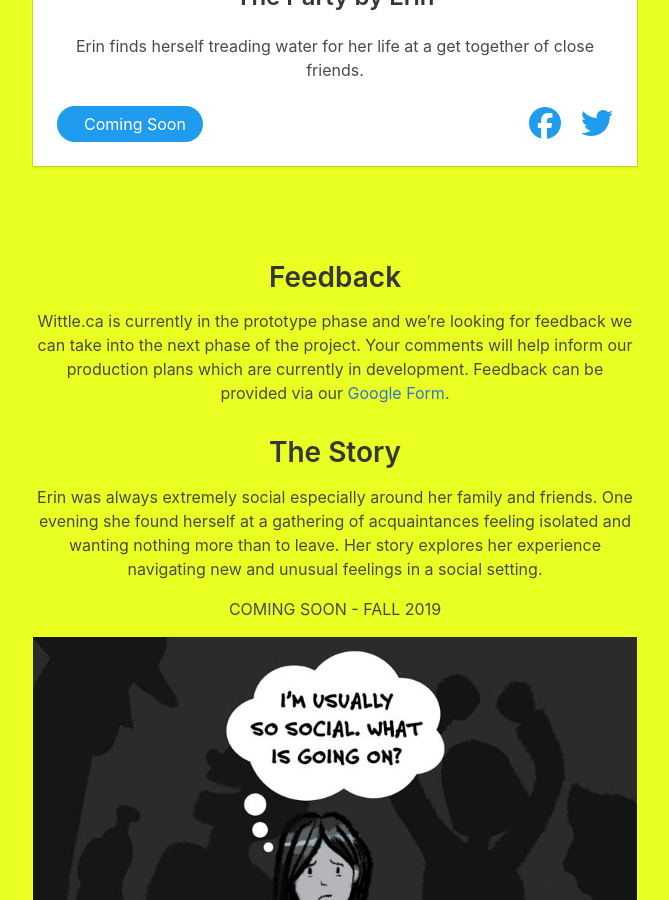
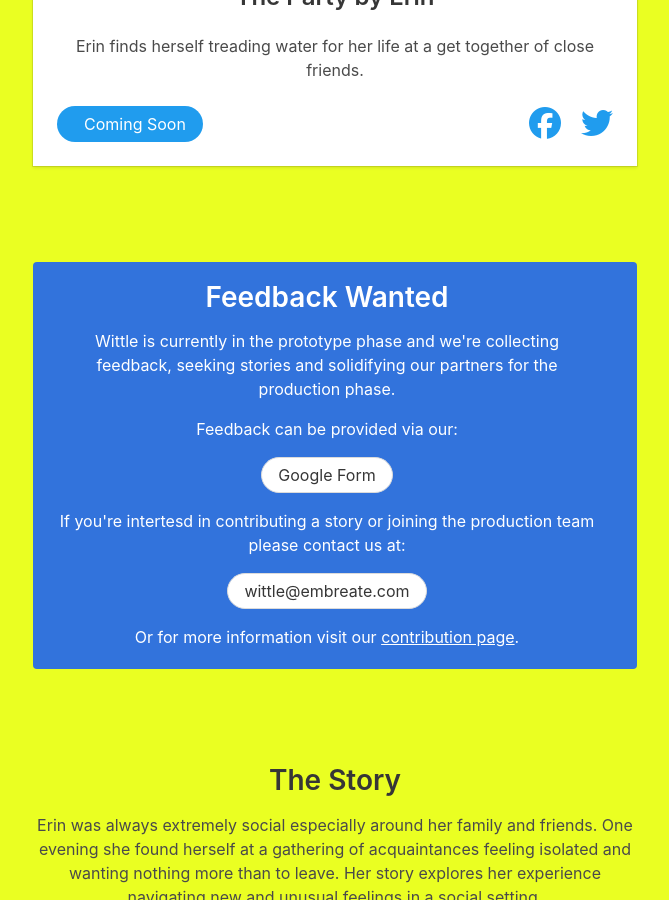
Before and after one commit to embreate/wittle-website, a Jekyll site: the page built from _stories/wittle-the-party-by-Erin.markdown, in a window 1280 px wide and 900 px high, scrolled down 831 px. Shown: the whole window, without its empty margins (305-974 px from the left). Built offline with Jekyll 4.4.1, drawn with Linux system fonts in a browser that asks for light colours; nearby versions of some CDN libraries.

Commit message:
Small updates

```diff
--- /dev/null
+++ b/_includes/feedback-wanted.html
@@ -0,0 +1,15 @@
+
+<div class="notification is-link content has-text-centered">
+  <h2 class="has-text-white">Feedback Wanted</h2>
+  <p>Wittle is currently in the prototype phase and we're collecting feedback, seeking stories and solidifying our partners for the production phase.</P>
+  <p>Feedback can be provided via our:</p>
+  <p>
+    <a class="button is-rounded" href="https://forms.gle/GrhbAUCedm2HG7xJ9">Google Form</a>
+
+  </p>
+  <p>If you're intertesd in contributing a story or joining the production team please contact us at:</p>
+  <p>
+    <a class="button is-rounded" href="mailto:wittle@embreate.com">wittle@embreate.com</a>
+  </p>
+  <p>Or for more information visit our <a href="/contribute.html">contribution page</a>.</p>
+</div>
--- a/_includes/footer.html
+++ b/_includes/footer.html
@@ -1,4 +1,39 @@
 <!-- Footer -->
+<section class="section content has-text-centered">
+  <h2 class="is-size-2 has-text-weight-bold has-text-black">
+    Our Partners
+  </h2>
+  <br>
+  <div class="columns is-centered is-multiline is-mobile">
+    <div class="column is-half-mobile">
+      <a href="https://www.embreate.com/" target="_blank">
+        <img src="/uploads/partners/Embreate-Logo.svg">
+      </a>
+    </div>
+    <div class="column is-half-mobile">
+      <a href="https://www.plaifactory.com/" target="_blank">
+        <img src="/uploads/partners/Plai-Factory-Logo-Tall.svg">
+      </a>
+    </div>
+    <div class="column is-half-mobile">
+      <a href="https://telusfund.ca/" target="_blank">
+        <img src="/uploads/partners/Telus-Fund-logo.svg">
+      </a>
+    </div>
+    <div class="column is-half-mobile">
+      <a href="http://www.camh.ca/" target="_blank">
+        <img src="/uploads/partners/camh-logo-black-1000.png">
+      </a>
+    </div>
+    <div class="column is-half-mobile">
+      <a href="http://makerboost.embreate.com" target="_blank">
+        <img src="/uploads/partners/Maker-Boost-Logo.svg">
+      </a>
+    </div>
+  </div>
+
+</section>
+
 <footer class="footer">
   <div class="content has-text-centered">
     <p>
--- a/_layouts/story-wittle.html
+++ b/_layouts/story-wittle.html
@@ -38,10 +38,17 @@ layout: default
 
         </div>
       </div>
+
     </div>
   </div>
 </section>
-
+<section class="section">
+  <div class="columns is-centered">
+      <div class="column is-half">
+    {% include feedback-wanted.html %}
+    </div>
+    </div>
+</section>
 <section class="section">
   <div class="columns is-centered">
     <div class="column is-half has-text-centered content">
--- a/_stories/wittle-drift-by-brian.markdown
+++ b/_stories/wittle-drift-by-brian.markdown
@@ -19,9 +19,6 @@ links:
   icon: fa-joystick
 image: "/uploads/drift/Drift-Poster-800x800.jpg"
 ---
-
-## Feedback Wanted
-Wittle.ca is currently in the prototype phase and we're looking for feedback we can take into the next phase of the project. Your comments will help inform our production plans which are currently in development. Feedback can be provided via our [Google Form](https://forms.gle/GrhbAUCedm2HG7xJ9).
 
 <h2 id="video">The Video</h2>
 
--- a/_stories/wittle-the-party-by-Erin.markdown
+++ b/_stories/wittle-the-party-by-Erin.markdown
@@ -15,9 +15,6 @@ links:
   url:
 image: "/uploads/the-party/the-party-poster.jpg"
 ---
-
-## Feedback
-Wittle.ca is currently in the prototype phase and we're looking for feedback we can take into the next phase of the project. Your comments will help inform our production plans which are currently in development. Feedback can be provided via our [Google Form](https://forms.gle/GrhbAUCedm2HG7xJ9).
 
 ## The Story
 Erin was always extremely social especially around her family and friends. One evening she found herself at a gathering of acquaintances feeling isolated and wanting nothing more than to leave. Her story explores her experience navigating new and unusual feelings in a social setting.
```
Also changed, not shown: index.html (+9 -29 lines), _uploads/Site/Wittle-logo-black-400w.png, _uploads/partners/Maker-Boost-Logo.svg (added).
